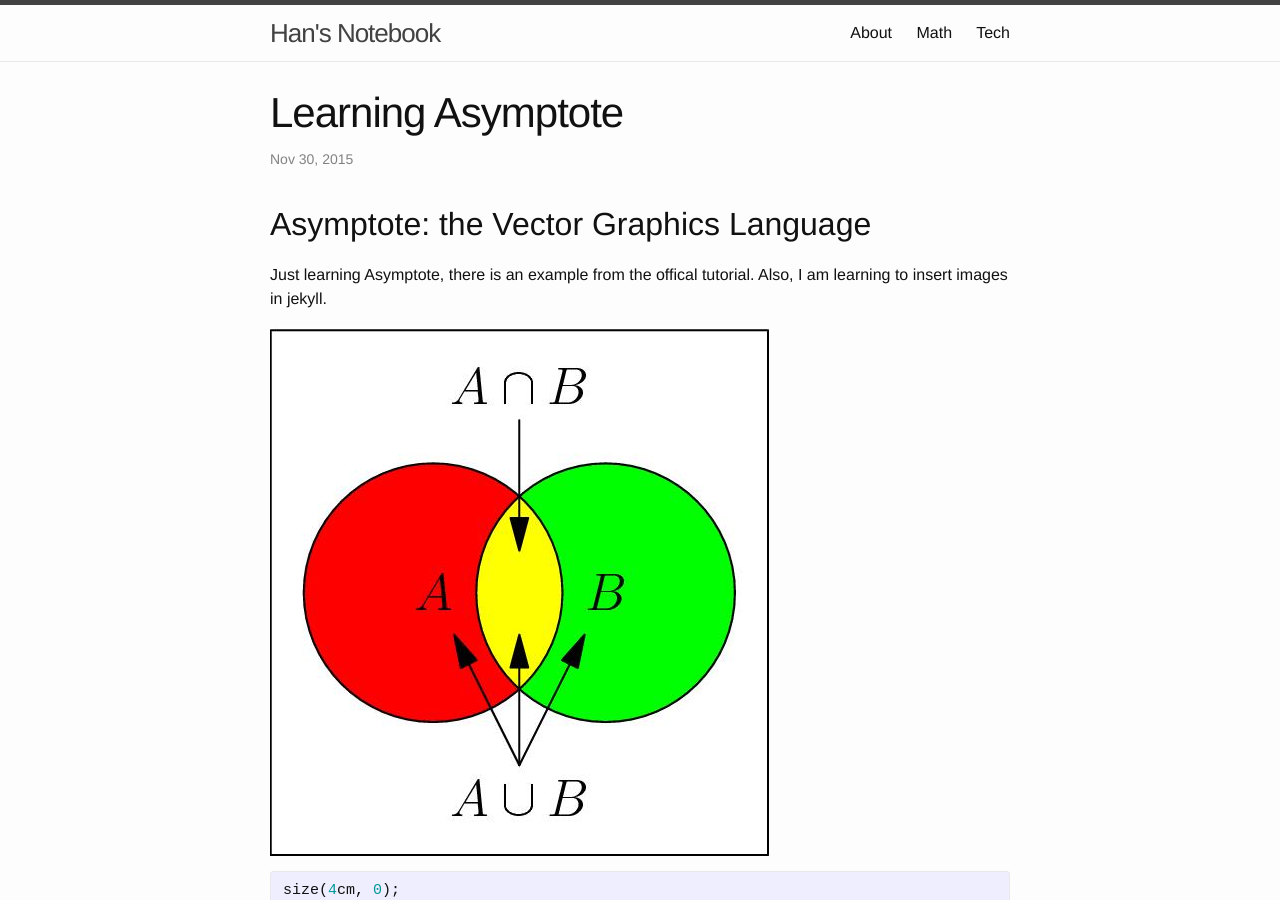
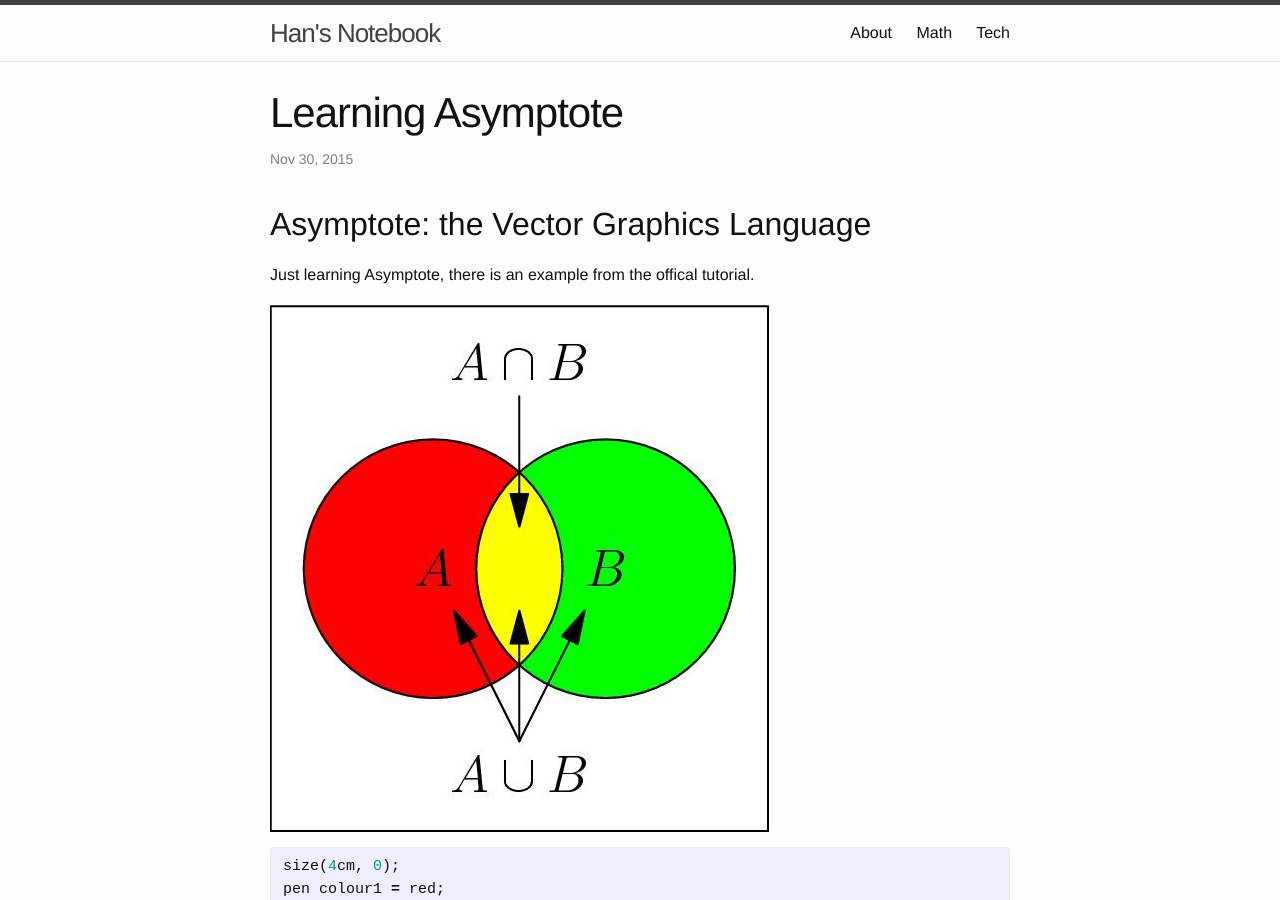
Before and after one commit to FiveEyes/FiveEyes.github.io, a Jekyll site: the page built from _posts/2015-11-30-Asymptote-Intro.md, in a window 1280 px wide and 900 px high. Built offline with Jekyll 4.4.1, drawn with Linux system fonts in a browser that asks for light colours; comment, search, counter and statistics services are not loaded.

Commit message:
Update 2015-11-30-Asymptote-Intro.md

```diff
--- a/_posts/2015-11-30-Asymptote-Intro.md
+++ b/_posts/2015-11-30-Asymptote-Intro.md
@@ -7,7 +7,7 @@ categories: Tech
 
 # Asymptote: the Vector Graphics Language
 
-Just learning Asymptote, there is an example from the offical tutorial. Also, I am learning to insert images in jekyll.
+Just learning Asymptote, there is an example from the offical tutorial.
 
 ![Asy example]({{ site.url }}/assets/img/asy_example.jpg)
 
```
